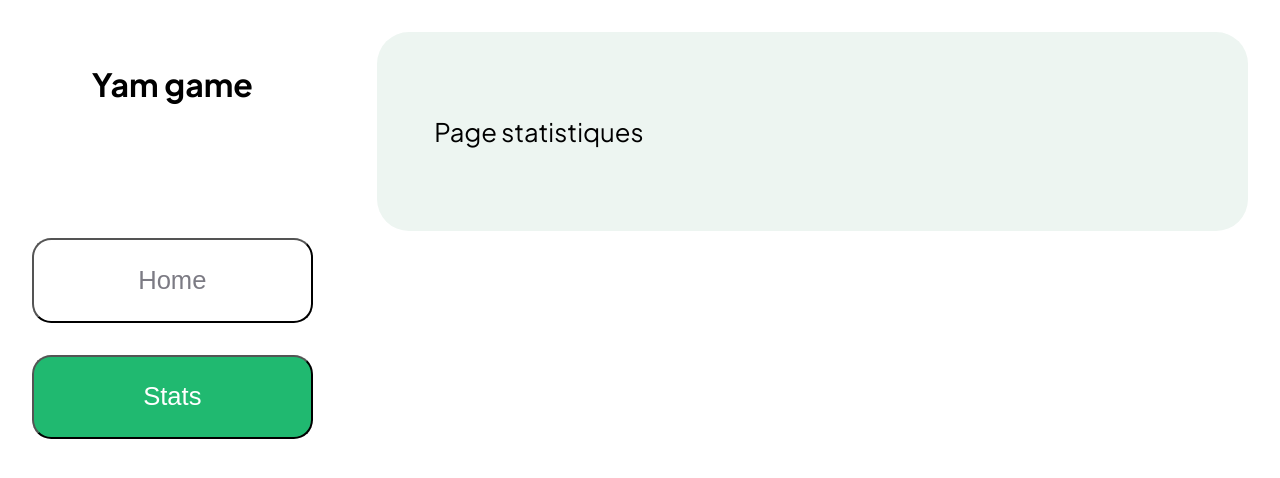
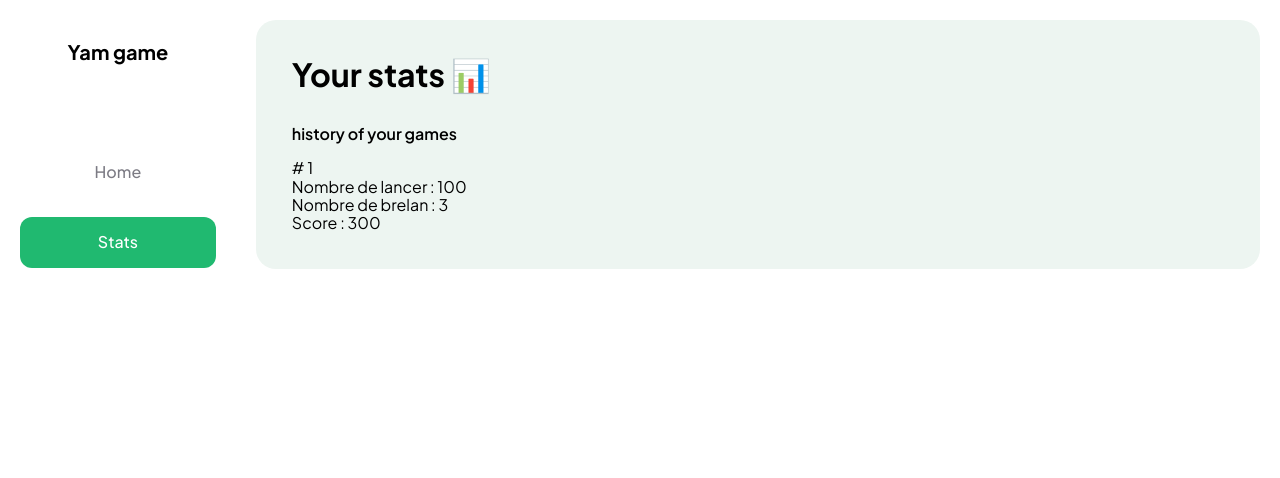
Before and after one commit to P4tt4te/yam-game, a React (Create React App) app: page /stats in a window 1280 px wide. Shown: the top 478 px of the page. Built offline with nearby package versions, Linux system fonts and the light colour scheme.

Commit message:
normalizer & init gameHistoryReducer

```diff
--- a/src/Views/StatsView.jsx
+++ b/src/Views/StatsView.jsx
@@ -1,5 +1,6 @@
-import React from "react";
-import styled from "styled-components";
+import React from 'react';
+import styled from 'styled-components';
+import { useSelector, useDispatch } from 'react-redux';
 
 const StatsViewContainer = styled.section`
   border-radius: 2rem;
@@ -8,22 +9,39 @@
   background-color: #edf5f1;
 `;
 
-const AppTitle = styled.h1`
+const StatsViewTitle = styled.h1`
   font-size: 3.2rem;
-  font-variation-settings: "wght" 700;
+  font-variation-settings: 'wght' 700;
 `;
 
-export const StatsView = ({
-  username,
-  trips,
-  addSelectTrip,
-  trip,
-  dispatch,
-  changeSeats,
-}) => {
+const StatsViewSubtitle = styled.h2`
+  font-size: 1.6rem;
+  margin: 3.2rem 0 1.6rem 0;
+  font-variation-settings: 'wght' 600;
+`;
+
+export const StatsView = () => {
+  const { history } = useSelector((state) => state.gameHistoryReducer);
+  const dispatch = useDispatch();
+
   return (
     <StatsViewContainer>
-      <p>Page statistiques</p>
+      <StatsViewTitle>Your stats 📊</StatsViewTitle>
+      <StatsViewSubtitle>history of your games</StatsViewSubtitle>
+      <div>
+        {history.length > 0 ? (
+          history.map((game, key) => (
+            <div key={key}>
+              <p># {key + 1}</p>
+              <p>Nombre de lancer : {game.tryLength}</p>
+              <p>Nombre de brelan : {game.brelan}</p>
+              <p>Score : {game.score}</p>
+            </div>
+          ))
+        ) : (
+          <p>History clear.</p>
+        )}
+      </div>
     </StatsViewContainer>
   );
 };
--- a/src/index.css
+++ /dev/null
@@ -1,13 +0,0 @@
-body {
-  margin: 0;
-  font-family: -apple-system, BlinkMacSystemFont, 'Segoe UI', 'Roboto', 'Oxygen',
-    'Ubuntu', 'Cantarell', 'Fira Sans', 'Droid Sans', 'Helvetica Neue',
-    sans-serif;
-  -webkit-font-smoothing: antialiased;
-  -moz-osx-font-smoothing: grayscale;
-}
-
-code {
-  font-family: source-code-pro, Menlo, Monaco, Consolas, 'Courier New',
-    monospace;
-}
--- a/src/index.js
+++ b/src/index.js
@@ -1,17 +1,19 @@
 import React from "react";
 import ReactDOM from "react-dom/client";
 import { BrowserRouter } from "react-router-dom";
-import "./index.css";
+import "./normalize.css";
 import App from "./App";
 import reportWebVitals from "./reportWebVitals";
 
 import { Provider } from "react-redux";
 import { configureStore } from "@reduxjs/toolkit";
 import gameReducer from "./store/reducers/gameReducer";
+import gameHistoryReducer from "./store/reducers/gameHistoryReducer";
 
 const store = configureStore({
   reducer: {
     gameReducer,
+    gameHistoryReducer
   },
 });
 
--- /dev/null
+++ b/src/normalize.css
@@ -0,0 +1,204 @@
+/* Normalize CSS, probably need to move it somewhere else later */
+
+html {
+  line-height: 1.15; /* 1 */
+  -webkit-text-size-adjust: 100%; /* 2 */
+  font-size: 62.5%;
+  box-sizing: border-box;
+}
+
+body {
+  margin: 0;
+}
+
+main {
+  display: block;
+}
+
+h1,
+h2,
+h3,
+h3,
+h4,
+h5,
+h6,
+p {
+  font-size: initial;
+  font-weight: initial;
+  margin: 0;
+}
+
+hr {
+  box-sizing: content-box; /* 1 */
+  height: 0; /* 1 */
+  overflow: visible; /* 2 */
+}
+
+pre {
+  font-family: monospace, monospace; /* 1 */
+  font-size: 1em; /* 2 */
+}
+
+a {
+  background-color: transparent;
+}
+
+abbr[title] {
+  border-bottom: none; /* 1 */
+  text-decoration: underline; /* 2 */
+  text-decoration: underline dotted; /* 2 */
+}
+
+b,
+strong {
+  font-weight: bolder;
+}
+
+code,
+kbd,
+samp {
+  font-family: monospace, monospace; /* 1 */
+  font-size: 1em; /* 2 */
+}
+
+small {
+  font-size: 80%;
+}
+
+sub,
+sup {
+  font-size: 75%;
+  line-height: 0;
+  position: relative;
+  vertical-align: baseline;
+}
+
+sub {
+  bottom: -0.25em;
+}
+
+sup {
+  top: -0.5em;
+}
+
+img {
+  border-style: none;
+  height: auto;
+  width: 100%;
+  display: block;
+  object-fit: cover;
+  object-position: center;
+}
+
+button,
+input,
+optgroup,
+select,
+textarea {
+  font-family: inherit; /* 1 */
+  font-size: 100%; /* 1 */
+  line-height: 1.15; /* 1 */
+  margin: 0; /* 2 */
+  border: none;
+  background-image: none;
+  background-color: transparent;
+  -webkit-box-shadow: none;
+  -moz-box-shadow: none;
+  box-shadow: none;
+}
+
+button,
+input {
+  /* 1 */
+  overflow: visible;
+}
+
+button,
+select {
+  /* 1 */
+  text-transform: none;
+}
+
+button,
+[type='button'],
+[type='reset'],
+[type='submit'] {
+  -webkit-appearance: button;
+}
+
+button::-moz-focus-inner,
+[type='button']::-moz-focus-inner,
+[type='reset']::-moz-focus-inner,
+[type='submit']::-moz-focus-inner {
+  border-style: none;
+  padding: 0;
+}
+
+button:-moz-focusring,
+[type='button']:-moz-focusring,
+[type='reset']:-moz-focusring,
+[type='submit']:-moz-focusring {
+  outline: 1px dotted ButtonText;
+}
+
+fieldset {
+  padding: 0.35em 0.75em 0.625em;
+}
+
+legend {
+  box-sizing: border-box; /* 1 */
+  color: inherit; /* 2 */
+  display: table; /* 1 */
+  max-width: 100%; /* 1 */
+  padding: 0; /* 3 */
+  white-space: normal; /* 1 */
+}
+
+progress {
+  vertical-align: baseline;
+}
+
+textarea {
+  overflow: auto;
+}
+
+[type='checkbox'],
+[type='radio'] {
+  box-sizing: border-box; /* 1 */
+  padding: 0; /* 2 */
+}
+
+[type='number']::-webkit-inner-spin-button,
+[type='number']::-webkit-outer-spin-button {
+  height: auto;
+}
+
+[type='search'] {
+  -webkit-appearance: textfield; /* 1 */
+  outline-offset: -2px; /* 2 */
+}
+
+[type='search']::-webkit-search-decoration {
+  -webkit-appearance: none;
+}
+
+::-webkit-file-upload-button {
+  -webkit-appearance: button; /* 1 */
+  font: inherit; /* 2 */
+}
+
+details {
+  display: block;
+}
+
+summary {
+  display: list-item;
+}
+
+template {
+  display: none;
+}
+
+[hidden] {
+  display: none;
+}
--- a/src/store/constants/actions.js
+++ b/src/store/constants/actions.js
@@ -1 +1,5 @@
+//gameReducer
 export const ROLL_DICES = "ROLL_DICES";
+
+//gameHistoryReducer
+export const ADD_GAME_HISTORY = "ADD_GAME_HISTORY";
--- /dev/null
+++ b/src/store/reducers/gameHistoryReducer.js
@@ -0,0 +1,30 @@
+import { ADD_GAME_HISTORY } from '../constants/actions';
+
+/* Source of truth */
+const gameHistoryState = {
+  history: [
+    {
+      tryLength: 100,
+      brelan: 3,
+      score: 300,
+    },
+  ],
+};
+
+const reducer = (state = gameHistoryState, action = {}) => {
+  switch (action.type) {
+    case ADD_GAME_HISTORY:
+      const history = [...state.history];
+      history.push(action.payload);
+
+      return {
+        ...state,
+        history,
+      };
+
+    default:
+      return state;
+  }
+};
+
+export default reducer;
```
Also changed, not shown: src/store/actions/actions-types.js (+8 -1 lines).
